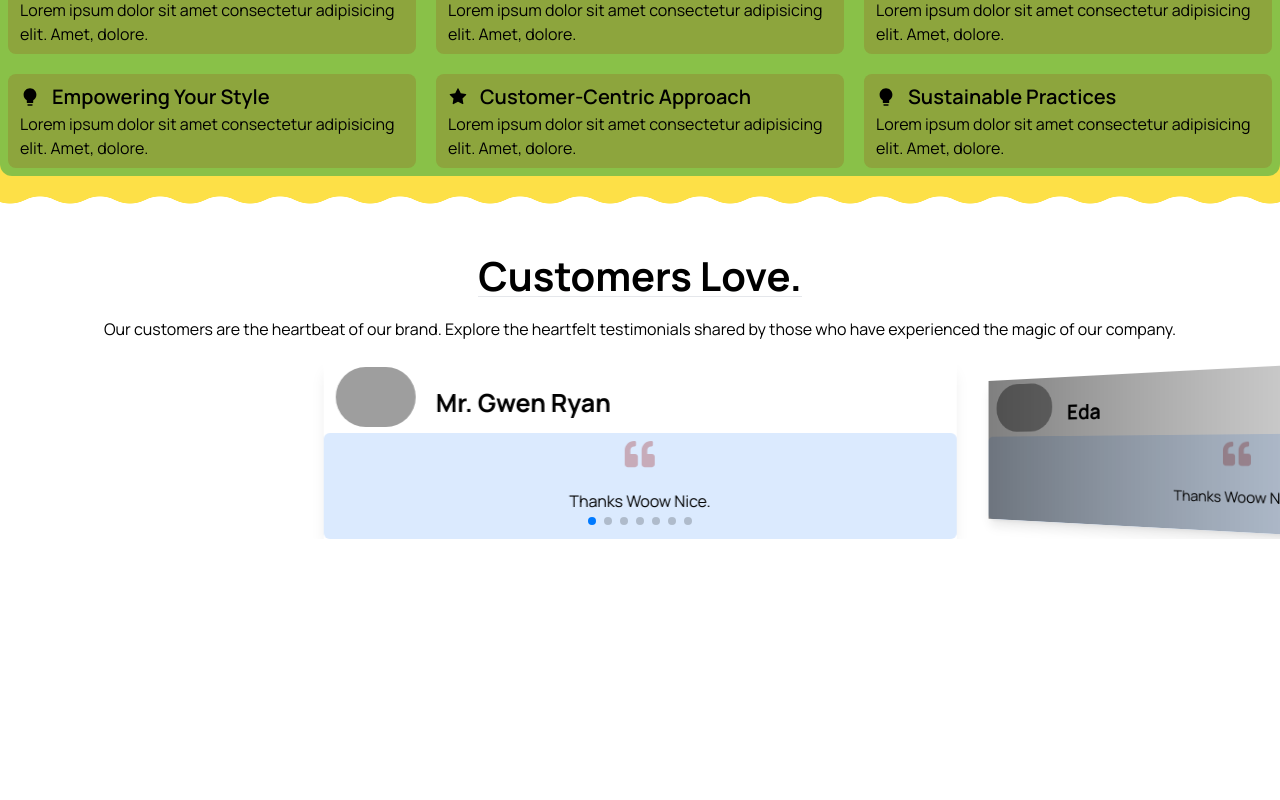
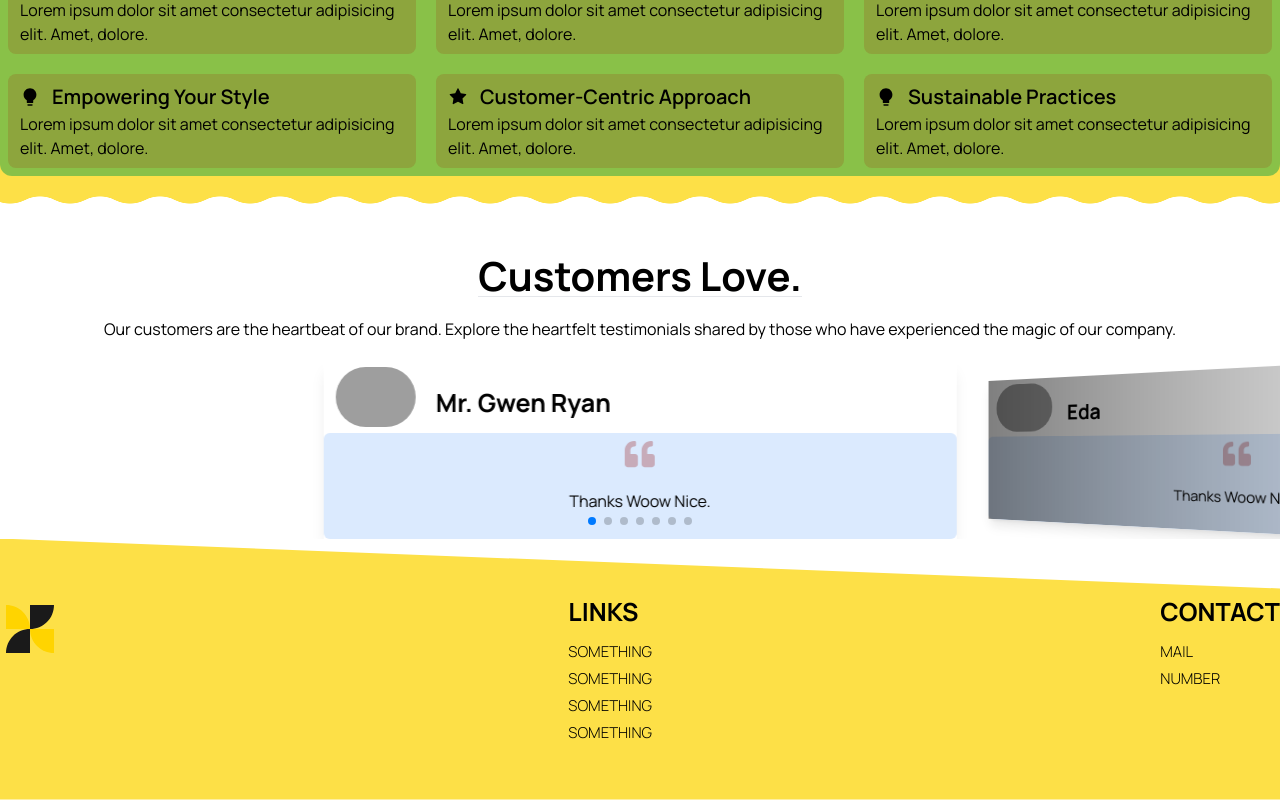
Before and after one commit to Bhagyadeep0/Go-Cart, a React (Vite) app: page / in a window 1280 px wide. Shown: the part 1796-2596 px from the top of the page. Before the commit the page ends 2375 px from the top, so only its background shows below. Built offline with nearby package versions, Linux system fonts and the light colour scheme; grey boxes are pictures that could not be loaded.

Commit message:
footer added

```diff
--- a/src/components/Footer.jsx
+++ b/src/components/Footer.jsx
@@ -2,9 +2,27 @@ import React from 'react'
 
 const Footer = () => {
   return (
-    <div>
-
-    </div>
+    <section className='bg-yellow-300 divide-top py-10'>
+      <div className='flex flex-col md:flex-row gap-5 justify-between container mx-auto py-5 r '>
+        {/* logo*/}
+        <div className='cursor-pointer'>
+            <img src="/Logo.svg" alt="logo" />
+        </div>
+        {/* quick links */}
+            <div className='uppercase space-y-3 '>
+                <h3 className='h3 '>Links</h3>
+                <p className='p text-[15px] cursor-pointer'>Something</p>
+                <p className='p text-[15px] cursor-pointer'>Something</p>
+                <p className='p text-[15px] cursor-pointer'>Something</p>
+                <p className='p text-[15px] cursor-pointer'>Something</p>
+            </div>
+            <div className='uppercase space-y-3'>
+                <h3 className='h3'>contact</h3>
+                <p className='p text-[15px] cursor-pointer'>mail</p>
+                <p className='p text-[15px] cursor-pointer'>number</p>
+            </div>
+        </div>
+    </section>
   )
 }
 
--- a/src/global.css
+++ b/src/global.css
@@ -26,8 +26,12 @@
         @apply py-3 px-5 bg-yellow-50 leading-none text-[15px] rounded-full transition-all duration-300 ease-in;
     }
 }
-.cut {
+.divide-bottom {
     clip-path: polygon(0 0,100% 0,100% 100%,0 calc(100% - 50px));
+  }
+  .divide-top{
+    clip-path: polygon(0 0,100% 50px,100% 100%,0 100%);
+  margin-top: -40px;
   }
 .wave-y {
     --mask:
```
